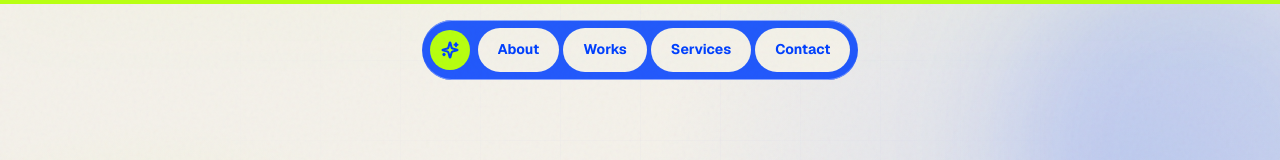
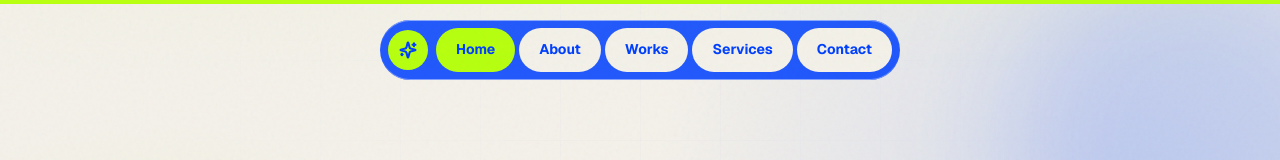
Before and after one commit to ansh-verma-07/Damas-Creative-Studio, a React (Vite) app: page / in a window 1280 px wide. Shown: the top 160 px of the page. Built offline with nearby package versions, Linux system fonts and the light colour scheme.

Commit message:
Update Navbar.tsx

```diff
--- a/src/components/Navbar.tsx
+++ b/src/components/Navbar.tsx
@@ -25,7 +25,7 @@ export default function Navbar() {
           <Sparkles size={18} strokeWidth={2.7} />
         </Link>
         <div className="hidden items-center gap-1 md:flex">
-          {navItems.slice(1).map((item) => (
+          {navItems.map((item) => (
             <NavLink
               key={item.href}
               to={item.href}
```
